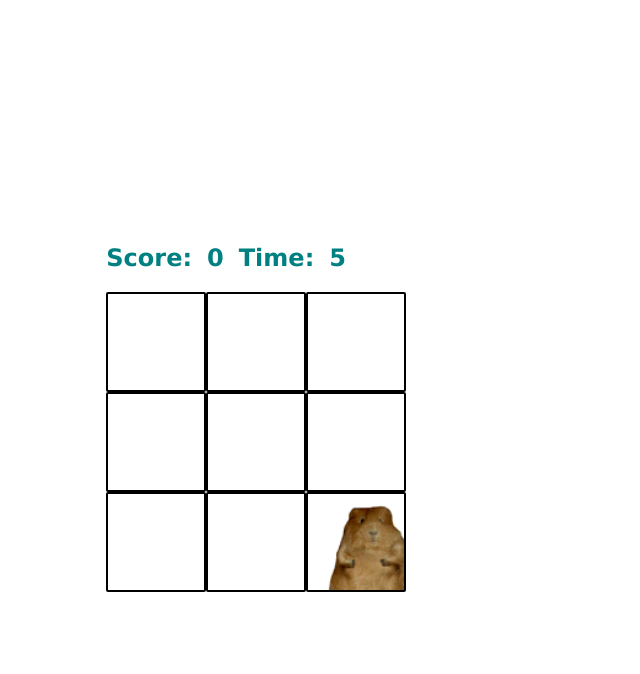
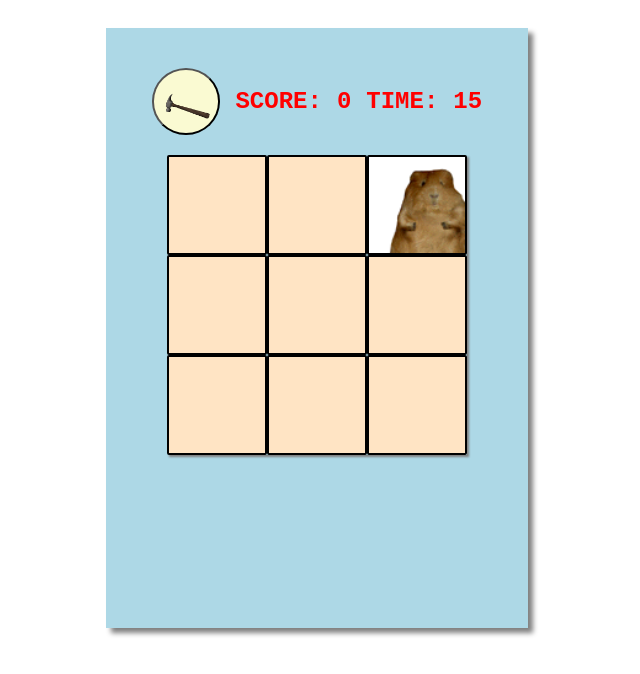
Before and after one commit to emmalgs/wac-a-mole, a plain HTML site: page index.html in a window 1280 px wide. Shown: the whole page, without its empty margins (323-963 px from the left). Drawn offline with Linux system fonts and the light colour scheme.

Commit message:
start button with hammer and coloration

```diff
--- a/index.html
+++ b/index.html
@@ -11,13 +11,14 @@
 <body>
 <div class="main-container">
     <div class="container">
-    <h2>Score: </h2>
+        <button id="start-game"><img src="animated-hammer-image-0025.gif"></button>
+    <h2>SCORE: </h2>
     <h2 id="score">0</h2>
 
-    <h2>Time: </h2>
-    <h2 id="time-left">60</h2>
+    <h2>TIME: </h2>
+    <h2 id="time-left"></h2>
     </div>
-
+    <div class="win"></div>
     <div class="grid">
         <div class="square" id="1"></div>
         <div class="square" id="2"></div>
--- a/script.js
+++ b/script.js
@@ -2,11 +2,17 @@ const squares = document.querySelectorAll('.square');
 const mole = document.querySelector('.mole')
 const timeLeft = document.querySelector('#time-left')
 const score = document.querySelector('#score')
+const startButton = document.querySelector('#start-game')
+const gameOver = document.querySelector('.win')
 
-let result = 0
+let result
 let hitPosition
-let currentTime = 10
+let currentTime
 let timerId = null
+let countDownTimer
+let timer = 600
+
+startGame()
 
 function randomSquare() {
     squares.forEach(square => {
@@ -30,20 +36,28 @@ squares.forEach(square => {
 })
 
 function moveMole() {
-    timerId = setInterval(randomSquare, 1000)
+    timerId = setInterval(randomSquare, timer)
 }
-
-moveMole()
 
 function countDown() {
     currentTime--
     timeLeft.textContent = currentTime
 
     if (currentTime == 0) {
-        clearInterval(countDownTimerId)
+        clearInterval(countDownTimer)
         clearInterval(timerId)
-        alert('GAME OVER! Your final score is ' + result)
+        gameOver.classList.add('active')
+        gameOver.textContent = `Time is up! Your score is ${result}`
     }
 }
 
-let countDownTimerId = setInterval(countDown, 1000)
+function startGame() {
+    currentTime = 20
+    result = 0
+    score.textContent = 0
+    gameOver.classList.remove('active')
+    countDownTimer = setInterval(countDown, 1000)
+    moveMole()
+}
+
+startButton.addEventListener('click', startGame)
--- a/style.css
+++ b/style.css
@@ -5,6 +5,7 @@
 body {
     height: 100vh;
     display: grid;
+
     grid-template-columns: repeat(3, 1fr);
     grid-template-rows: 10%, 80%, 10%;
 }
@@ -12,17 +13,22 @@ body {
 .container {
     display: flex;
     gap: 15px;
-    font-family: Verdana, Geneva, Tahoma, sans-serif;
-    color: teal;
-
-    grid-area: 1 / 2 / 2 / 3
+    font-family: 'Courier New', Courier, monospace;
+    font-size: 16px;
+    color: red;
+    margin: 20px;
 }
 
 .main-container {
+    margin-top: 20px;
+    padding: 20px;
     display: flex;
     flex-direction: column;
-
-    grid-area: 2 / 2 / 3 / 3
+    align-items: center;
+    background-color: lightblue;
+    height: 75vh;
+    grid-area: 1 / 2 / 2 / 3;
+    box-shadow: 5px 5px 5px grey;
 }
 
 .grid {
@@ -31,6 +37,7 @@ body {
     display: flex;
     flex-wrap: wrap;
     gap: 0;
+    box-shadow: 2px 2px 2px grey;
 }
 
 .square {
@@ -38,9 +45,44 @@ body {
     width: 100px;
     border: 2px solid black;
     border-radius: 2px;
+    background-color: bisque;
+    cursor: url(hammer.png) 5 5, pointer;
+}
+
+#start-game img {
+    height: 40px;
+    width: auto;
+}
+
+#start-game {
+    border-radius : 50%;
+    background-color: lightgoldenrodyellow;
+    text-align: center;
+    transition: all 0.15s;
+}
+
+#start-game:hover {
+    background-color: pink;
+    border-color: blue;
 }
 
 .mole {
     background-image: url(mole.gif);
     background-size: cover;
+
 }
+
+.win {
+    font-family: 'Courier New', Courier, monospace;
+    font-size: 2rem;
+    position: fixed;
+    margin: 100px;
+    color: lightpink;
+    background-color: grey;
+    opacity: .7;
+    scale: 0;
+}
+
+.win.active  {
+    scale: 1;
+}
```
Also changed, not shown: animated-hammer-image-0025.gif (added), hammer.png (added).
